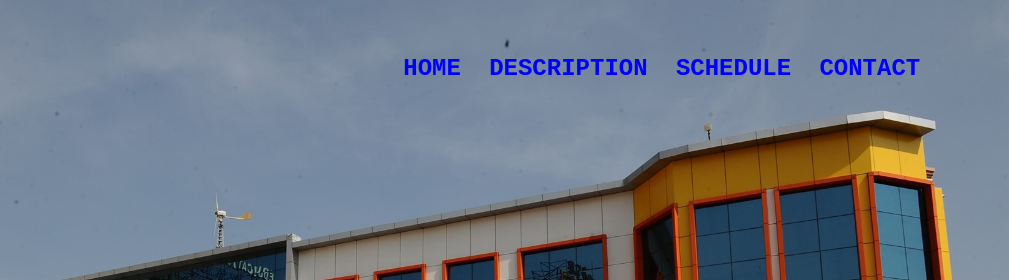
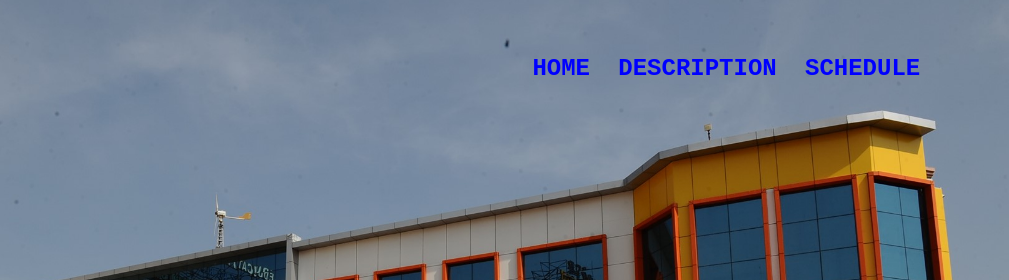
Before and after one commit to RRaghulRajkumar/Crack-Heads-Website-Official, a plain HTML site: page index.html in a window 1280 px wide. Shown: the top 280 px of the page, 271-1280 px from the left. Drawn offline with Linux system fonts and the light colour scheme; a web font is replaced by a local one.

Commit message:
Updated index.html
Contact tag has been removed

```diff
--- a/index.html
+++ b/index.html
@@ -25,7 +25,7 @@
                     <li> <a href="#cours">DESCRIPTION</a></li>
                     <li> <a href="#cours1">SCHEDULE</a></li>
                     <!-- <li> <a href="Blog.html">BLOG</a></li> -->
-                    <li> <a href="Contact.html">CONTACT</a></li>
+
 
                 </ul>
             </div>
```
